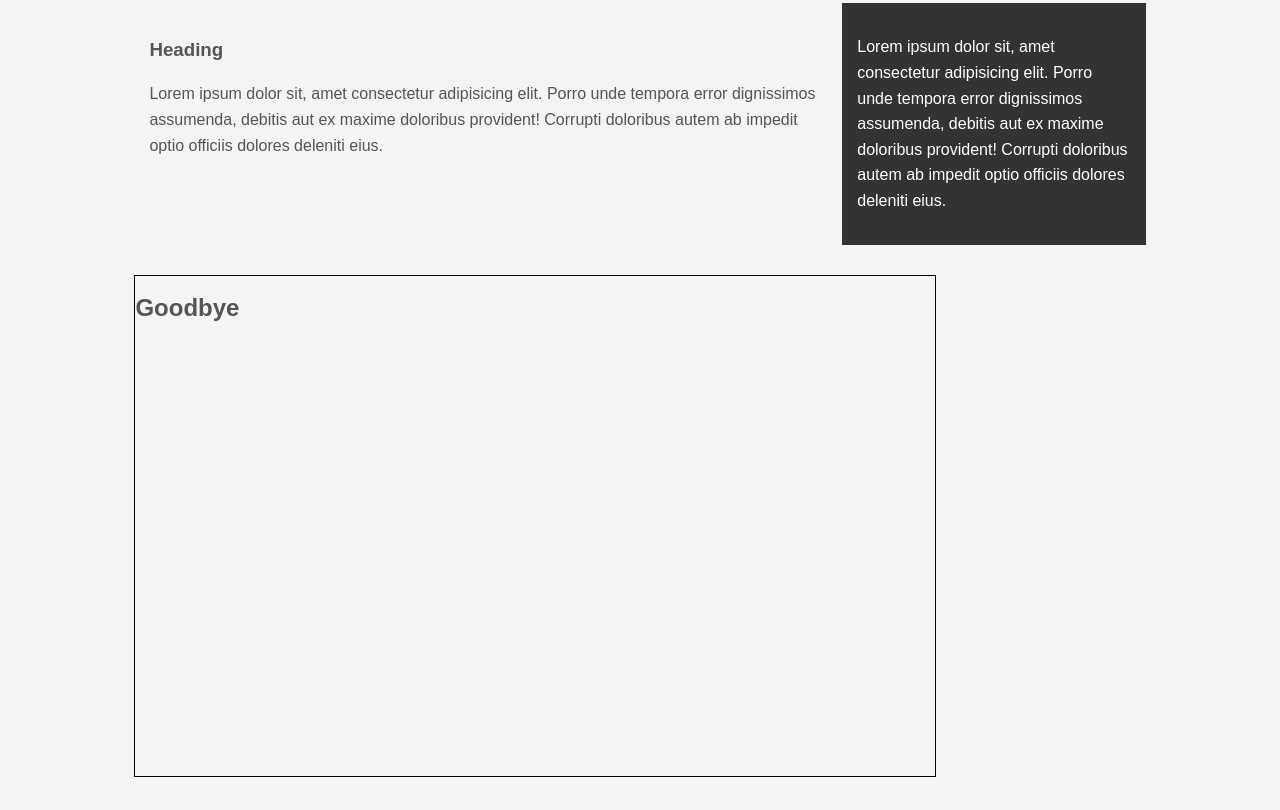
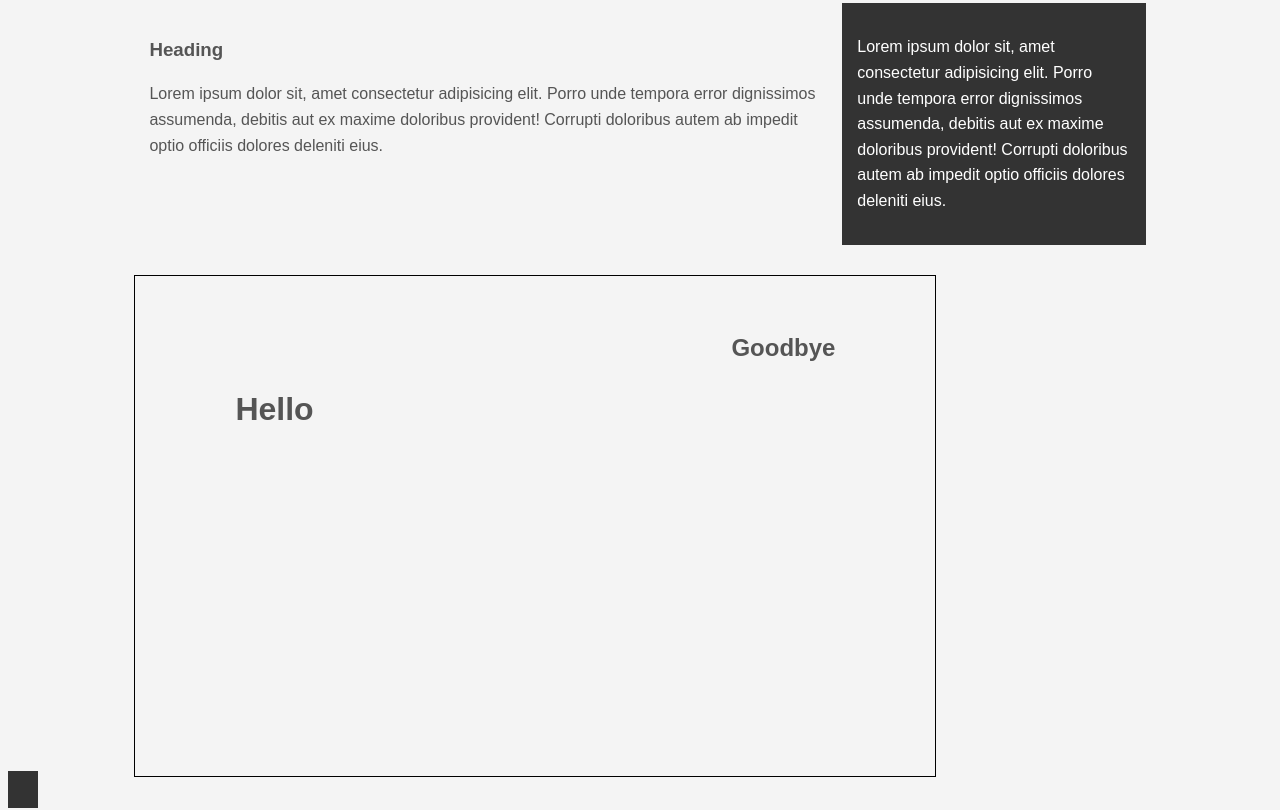
Before and after one commit to Xavski/CSS-Crash-Course, a plain HTML site: page index.html in a window 1280 px wide. Shown: the part 1433-2243 px from the top of the page. Before the commit the page ends 2218 px from the top, so only its background shows below. Drawn offline with Linux system fonts and the light colour scheme.

Commit message:
CSS changes

```diff
--- a/css/style.css
+++ b/css/style.css
@@ -184,10 +184,18 @@ body {
     height:500px;
     border:1px solid black;
     margin-top:30px;
+    position:relative;
+
 }
 
 .p-box h1{
     position:absolute;
+    top:100px;
+    left:100px;
+}
+
+.p-box h2{
+    position:absolute;
     top:40px;
-
+    right:100px;
 }
--- a/index.html
+++ b/index.html
@@ -123,9 +123,9 @@
         <h1>Hello</h1>
         <h2>Goodbye</h2>
 
-
       </div>
     </div>
     <!--./container-->
+    <a class="button" href=""></a>
   </body>
 </html>
```
